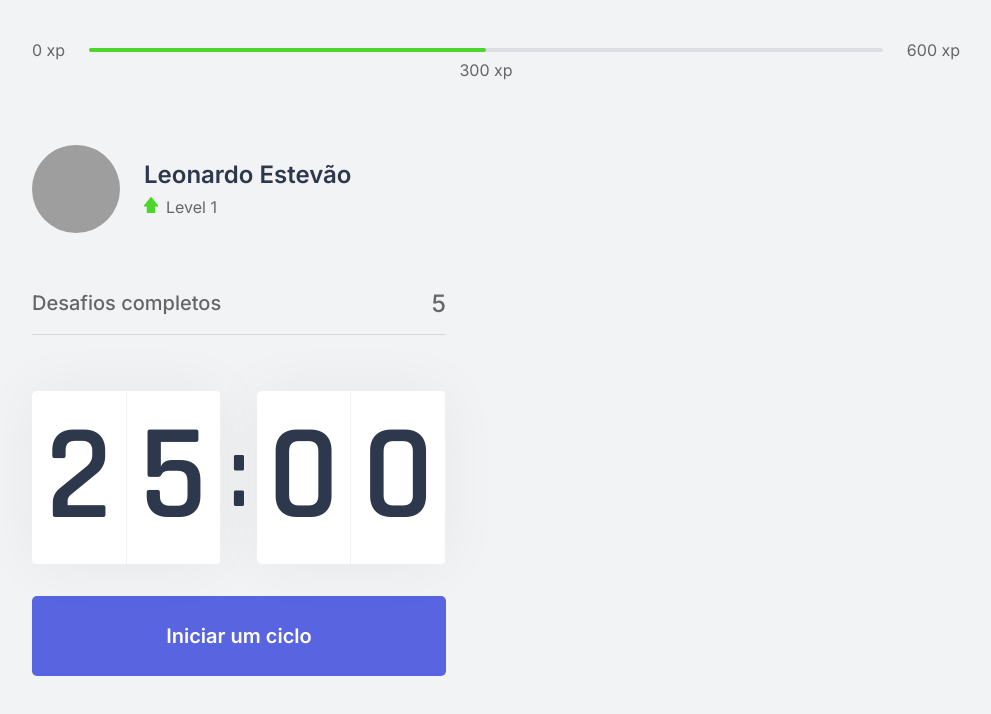
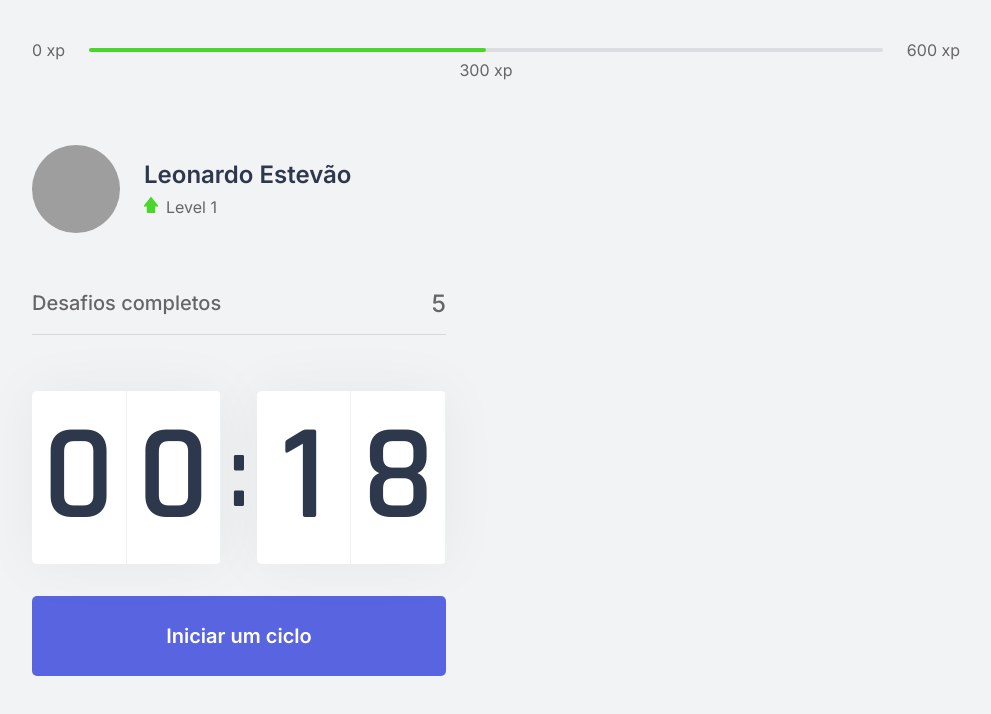
Before and after one commit to LeoEstevao/NLW4-Nextjs, a Next.js app: page / in a window 1280 px wide. Shown: the top 714 px of the page, without its empty margins (144-1135 px from the left). Built offline with nearby package versions, Linux system fonts and the light colour scheme; grey boxes are pictures that could not be loaded.

Commit message:
Created countdown function

```diff
--- a/src/components/Countdown.tsx
+++ b/src/components/Countdown.tsx
@@ -1,20 +1,41 @@
+import { useEffect, useState } from 'react';
 import styles from '../styles/components/Countdown.module.css';
 
 export function Countdown() {
+    const [time, setTime] = useState(0.30 * 60);
+    const [active, setActive] = useState(false);
+
+    const minutes = Math.floor(time / 60);
+    const seconds = time % 60;
+
+    const [minuteLeft, minuteRight] = String(minutes).padStart(2, `0`).split(``);
+    const [secondLeft, secondRight] = String(seconds).padStart(2, `0`).split(``);
+
+    function startCountdown () {
+        setActive(true);
+    }
+
+    useEffect( () => {
+        if(active == true && time > 0)
+            setTimeout(() => {
+                setTime(time - 1)
+            }, 1000)
+    }, [active, time])
+
     return (
         <div>
             <div className={styles.countdownContainer}>
                 <div>
-                    <span>2</span>
-                    <span>5</span>
+                    <span>{minuteLeft}</span>
+                    <span>{minuteRight}</span>
                 </div>
                     <span>:</span>
                 <div>
-                    <span>0</span>
-                    <span>0</span>
+                    <span>{secondLeft}</span>
+                    <span>{secondRight}</span>
                 </div>
             </div>
-            <button type="button" className={styles.countdownButton}>
+            <button type="button" className={styles.countdownButton} onClick={startCountdown}>
                 Iniciar um ciclo
             </button>
 
```
